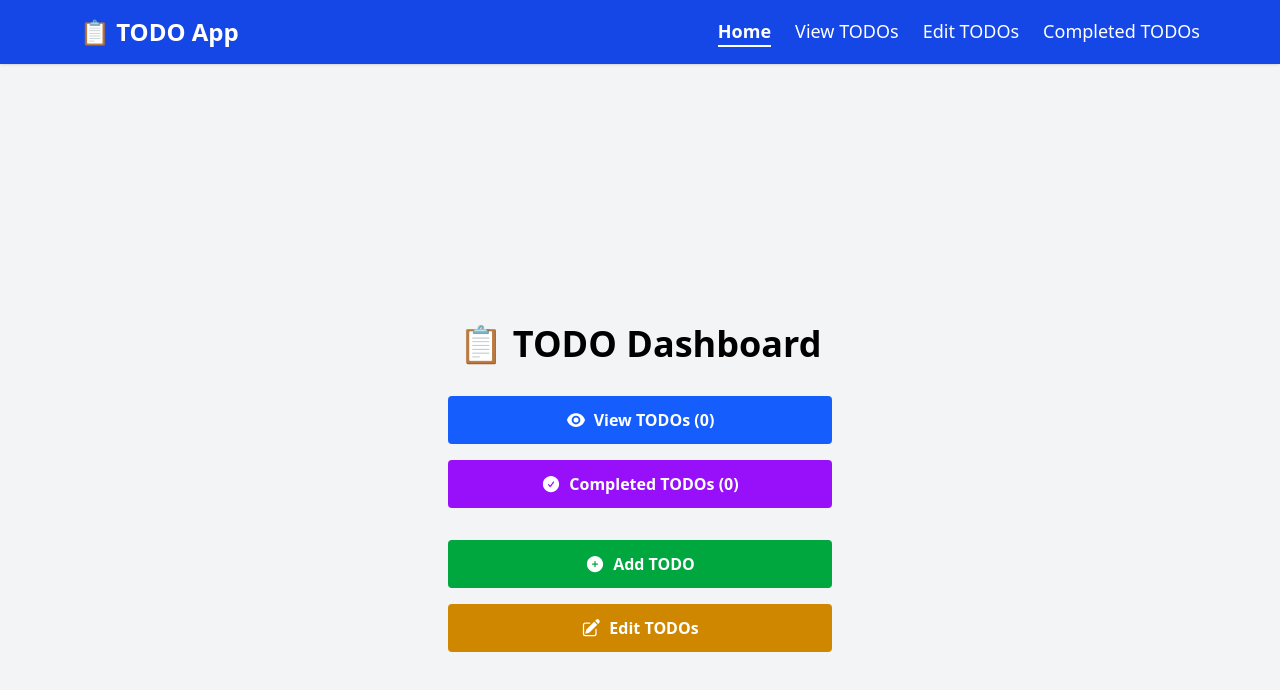
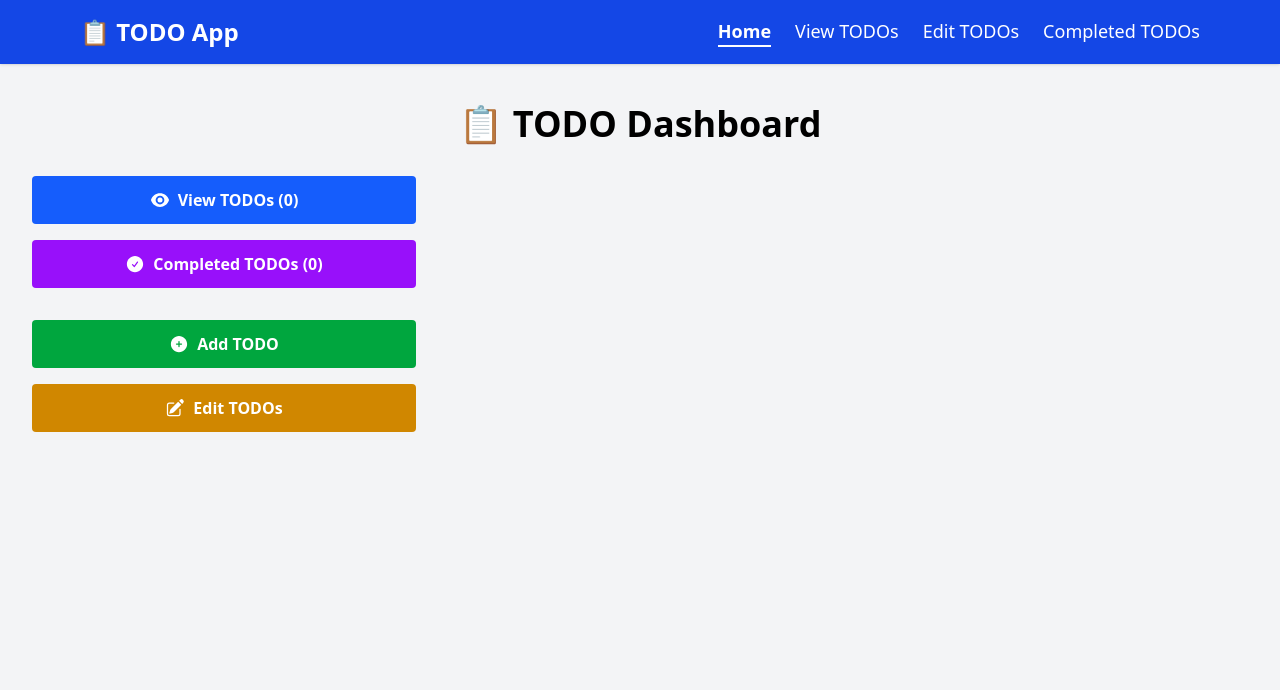
Before and after one commit to Kcodes09/TODO-app, a Next.js app: page / in a window 1280 px wide. Shown: the top 690 px of the page. Built offline with nearby package versions, Linux system fonts and the light colour scheme.

Commit message:
Update index.tsx

```diff
--- a/pages/index.tsx
+++ b/pages/index.tsx
@@ -9,7 +9,7 @@
   const completedCount = tasks.filter((task) => task.completed).length;
 
   return (
-    <div className="flex flex-col items-center justify-center min-h-screen bg-gray-100 p-4">
+    <div className="items-center justify-center min-h-screen bg-gray-100 p-4">
       <h1 className="text-3xl sm:text-4xl font-bold mb-8 text-black text-center">
         📋 TODO Dashboard
       </h1>
```
